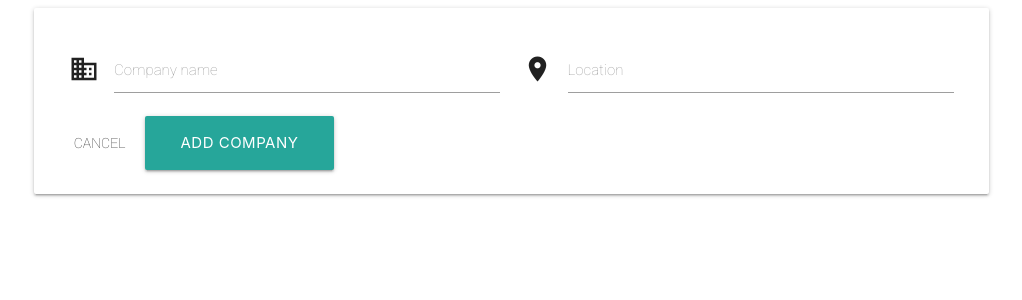
After one commit to sebson1990/antoo-workplace, a Flask app: page /add_company in a window 1280 px wide. The commit adds this page. Shown: the top 300 px of the page, without its empty margins (0-1022 px from the left). Run offline with Flask 2, Linux system fonts and the light colour scheme; some libraries are stand-ins or nearby versions.

Commit message:
fixed the git issue

```diff
--- a/app.py
+++ b/app.py
@@ -3,6 +3,7 @@ from flask import (Flask, flash, render_template, redirect, request, url_for, fl
 from flask_pymongo import PyMongo
 from bson.objectid import ObjectId
 from forms import AddReviewForm
+
 
 app = Flask(__name__)
 
@@ -19,24 +20,13 @@ app.secret_key = os.environ.get("SECRET_KEY")
 @app.route('/')
 @app.route('/get_reviews')
 def get_reviews():
-    return render_template("reviews.html", Reviews=mongo.db.Reviews.find())
-
-
+    return render_template("reviews.html",Reviews=list(mongo.db.Reviews.find()), agencies=mongo.db.Agencies.find())
 
 #company list:
 
-@app.route('/company_list')
-def company_list():
+@app.route('/get_companies')
+def get_companies():
     return render_template("companylist.html", agencies=mongo.db.Agencies.find())
-
-#company profile page:
-
-#@app.route('/company_profile/<agency>')
-#def company_profile(agency):
-#    name = agency.split(', ')[0]
-#    location = agency.split(', ')[1]
-#    reviews = mongo.db.Reviews.find({"agency_name": agency})
-#    return render_template("companyprofile.html", Reviews=reviews, name=name, location=location)
 
 #adding new reviews:
 
@@ -100,17 +90,23 @@ def remove_review(review_id):
 
 #adding new companies:
 
-@app.route('/add_company', methods=["POST"])
+@app.route('/add_company', methods=["GET", "POST"])
 def add_company():
     if request.method == "POST":
         company = {
-            "company_name": request.form.get("company_name"),
-            "company_location": request.form.get("company_location"),
+            "agency_name": request.form.get("agency_name"),
+            "agency_location": request.form.get("agency_location"),
         }
-        mongo.db.Reviews.insert_one(company)
+        mongo.db.Agencies.insert_one(company)
         flash("Company Successfully Added")
+    return render_template("addcompany.html")
 
 
+#company list:
+
+@app.route('/company_list')
+def company_list():
+    return render_template("companylist.html")
 
 #company profile page:
 
@@ -121,20 +117,10 @@ def company_profile(agency):
     reviews = mongo.db.Reviews.find({"agency_name": agency})
     return render_template("companyprofile.html", Reviews=reviews, name=name, location=location)
 
-#company profile page coming from the list of companies:
-
-#@app.route('/company_profile1/<agency>')
-#def company_profile1(agency):
-#    agencies = mongo.db.Agency.find_one(agency)
-#    return render_template("companyprofile1.html", Reviews=list(mongo.db.Reviews.find()), agencies=agencies)
-
-
-#@app.route('/company_profile/<company_id>')
-#def company_profile(company_id):
-#    mongo.db.Agencies.find_one({"_id": ObjectId(company_id)},)
-#    return render_template("companyprofile.html", agencies=mongo.db.Agencies.find())
-
-
+@app.route('/company_profile1/<agency_id>')
+def company_profile1(agency_id):
+    company = mongo.db.Agencies.find_one({"_id": ObjectId(agency_id)})
+    return render_template("companyprofile.html", company=company)
 
 if __name__ == '__main__':
     app.run(host=os.environ.get('IP'),
--- /dev/null
+++ b/templates/addcompany.html
@@ -0,0 +1,51 @@
+<!DOCTYPE html>
+<html lang="en">
+
+<head>
+    <meta charset="UTF-8">
+    <meta name="viewport" content="width=device-width, initial-scale=1.0">
+    <title>Add company</title>
+    <link rel="stylesheet" href="https://cdnjs.cloudflare.com/ajax/libs/materialize/1.0.0/css/materialize.min.css">
+    <link rel="stylesheet" href="{{url_for('static', filename='CSS/styles.css')}}" type="text/css" />
+    <link href="https://fonts.googleapis.com/icon?family=Material+Icons" rel="stylesheet">
+    <link href="https://fonts.googleapis.com/css2?family=Roboto:wght@100&display=swap" rel="stylesheet">
+
+</head>
+
+<body>
+    <!-- flash messages -->
+    {% with messages = get_flashed_messages() %}
+    {% if messages %}
+    {% for message in messages %}
+    <div class="row flashes">
+        <h4 class="light-blue lighten-4 center-align">{{ message }}</h4>
+    </div>
+    {% endfor %}
+    {% endif %}
+    {% endwith %}
+    <!--  -->
+    <div class="row">
+        <div class="col sm 2"></div>
+        <div class="col sm 8">
+            <form class=" card-panel" method="POST" action="">
+                <div class="input-field col s6">
+                    <i class="material-icons prefix">business</i>
+                    <input id="agency_name" name="agency_name" minlength="5" maxlength="50" class="validate">
+                    <label for="agency_name">Company name</label>
+                </div>
+                <div class="input-field col s6">
+                    <i class="material-icons prefix">location_on</i>
+                    <input id="agency_location" name="agency_location" minlength="5" maxlength="50" class="validate">
+                    <label for="agency_location">Location</label>
+                </div>
+                <a href="#!" class="modal-close waves-effect waves-green btn-flat">Cancel</a>
+                <button type="submit" class="btn-large darken-1 text-shadow">
+                    Add Company <i class="fas fa-plus-square right"></i>
+                </button>
+            </form>
+        </div>
+        <div class="col sm 2"></div>
+    </div>
+</body>
+
+</html>
--- a/templates/companylist.html
+++ b/templates/companylist.html
@@ -20,7 +20,7 @@
       </ul>
       </div>
       <div class="card-action">
-        <a href="{{ url_for('company_profile1', agency=agency.agency_name) }}">See more</a>
+        <a href="{{ url_for('company_profile1', agency_id=agency._id) }}">See more</a>
         <a href="#">Add a new review</a>
       </div>
     </div>
--- a/templates/companyprofile.html
+++ b/templates/companyprofile.html
@@ -17,8 +17,7 @@
                         <br>
                         <li><i class="material-icons">mood</i> Number of postiive reviews:#</li>
                         <br>
-                        <li><i class="material-icons">mood_bad</i> Number of negative reviews:#</li>
-
+                        <li><i class="material-icons">mood_bad</i> Number of negative reviews:#</li> -->
                     </ul>
                 </div>
             </div>
```
Also changed, not shown: templates/addreview.html (+16 -35 lines), templates/base.html (+4 -14 lines), templates/reviews.html (line endings or trailing spaces), 1 other file.
